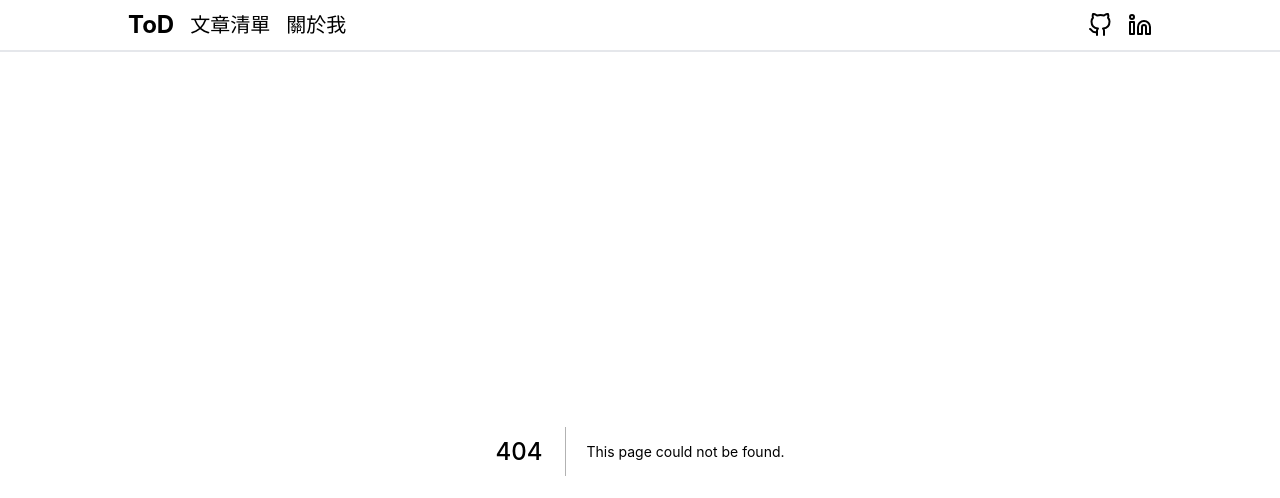
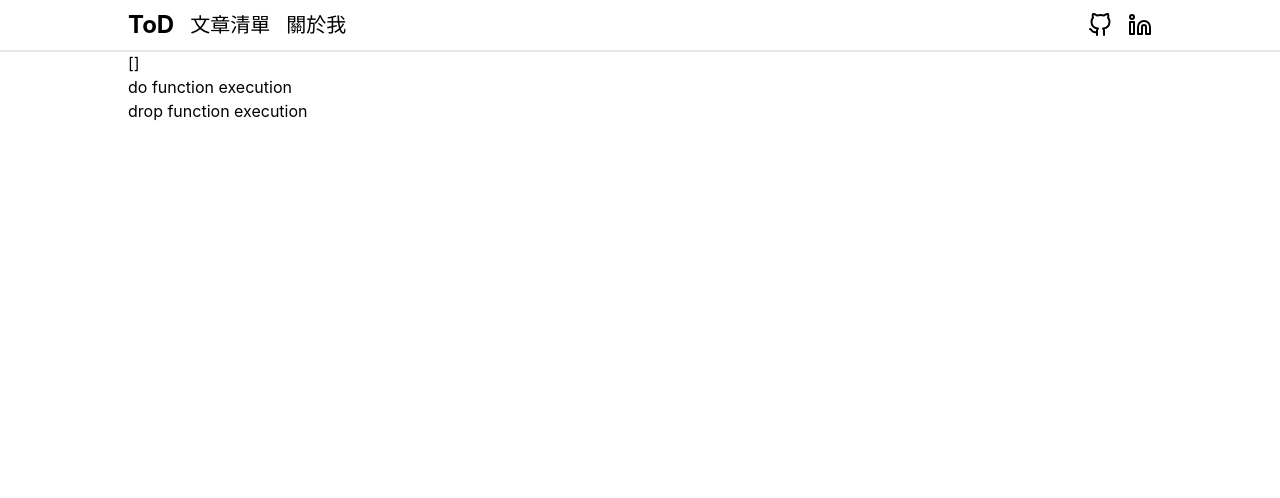
Before and after one commit to renovate-bot/ToDSung-_-tod-blog, a Next.js app: page /survey/dropExecution in a window 1280 px wide. Before the commit this address had no page. Shown: the top 498 px of the page. Built offline with nearby package versions, Linux system fonts and the light colour scheme; a web font is replaced by a local one.

Commit message:
feat: add my survey to implement drop a function calling

```diff
--- /dev/null
+++ b/pages/survey/dropExecution/index.tsx
@@ -0,0 +1,65 @@
+import { useEffect, useMemo, useRef, useState } from 'react';
+
+import { from, fromEvent, race } from 'rxjs';
+import { map } from 'rxjs/operators';
+
+const timeout: (ms: number) => Promise<Function> = ms => {
+  return new Promise(resolve => setTimeout(resolve, ms));
+};
+
+const DropExecution = () => {
+  const [value, setValue] = useState<number[]>([]);
+  const [doSubscribe, setDoSubscribe] = useState(false);
+
+  const buttonRef = useRef(null);
+  useEffect(() => {
+    if (!doSubscribe || !buttonRef.current) return;
+
+    const cancel = fromEvent(buttonRef.current, 'click').pipe(
+      map(() => {
+        return {
+          result: [],
+          error: [],
+          stop: true,
+        };
+      })
+    );
+
+    const test = race(from(mockCheckFolder()), cancel).subscribe(
+      ({ result, error, stop }) => {
+        console.log(result, error, stop);
+        setValue(() => result);
+        setDoSubscribe(false);
+      }
+    );
+
+    return () => {
+      test.unsubscribe();
+    };
+  }, [doSubscribe]);
+
+  const handleDo = () => setDoSubscribe(true);
+
+  const mockCheckFolder = async () => {
+    await timeout(3000);
+    return {
+      result: [1, 2, 3],
+      error: [4, 5, 6],
+      stop: false,
+    };
+  };
+
+  return (
+    <main className='map__container h-[calc(100vh-3.5rem)] md:h-[calc(100vh-3.25rem)]'>
+      <div>{JSON.stringify(value)}</div>
+      <div>
+        <button onClick={handleDo}>do function execution</button>
+      </div>
+      <div>
+        <button ref={buttonRef}>drop function execution</button>
+      </div>
+    </main>
+  );
+};
+
+export default DropExecution;
```
Also changed, not shown: pages/survey/FP/index.tsx (renamed from pages/FP/index.tsx).
